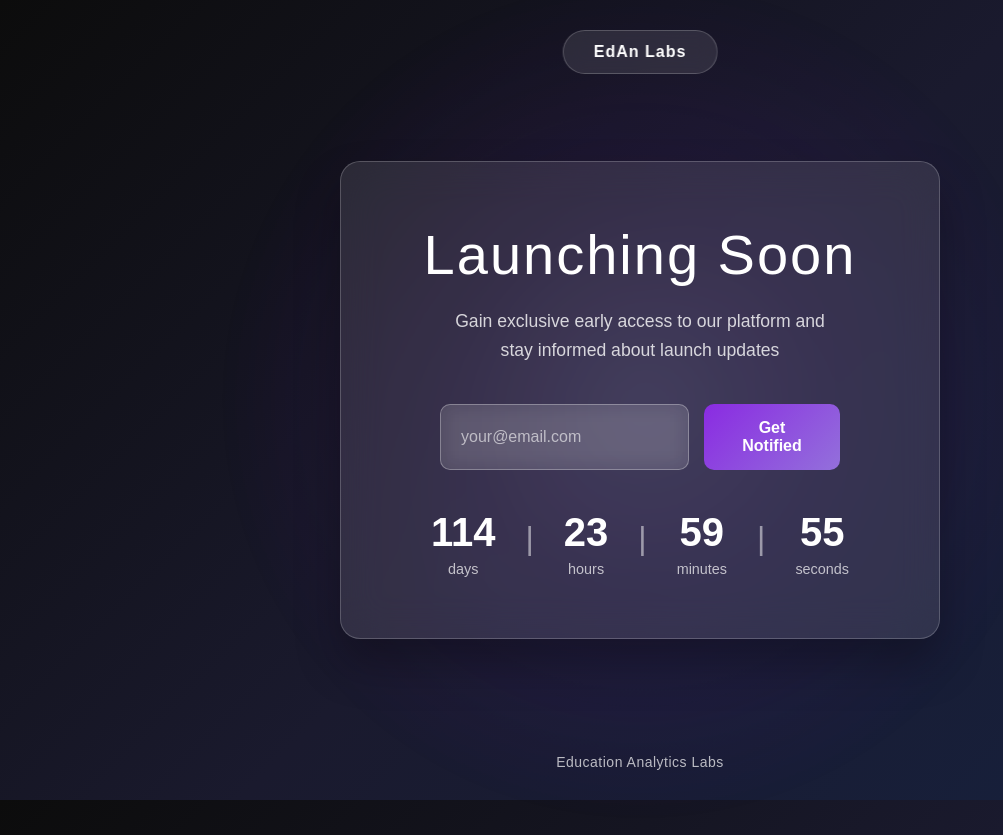
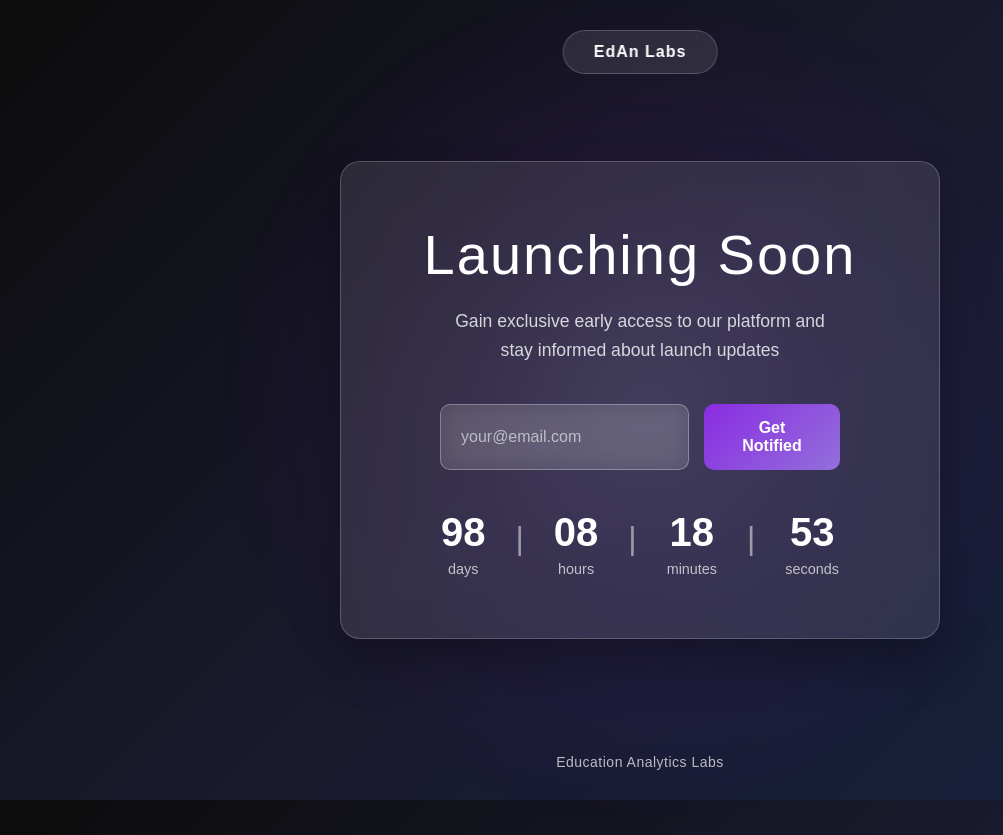
Before and after one commit to duduolidia-tech/Launching, a plain HTML site: page index.html in a window 1280 px wide. Shown: the whole page, without its empty margins (0-1003 px from the left). Drawn offline with Linux system fonts and the light colour scheme.

Commit message:
Update launch date to 1 January 2026

```diff
--- a/index.html
+++ b/index.html
@@ -323,9 +323,10 @@
     </div>
 
     <script>
-        // Set launch date (115 days from now)
-        const launchDate = new Date();
-        launchDate.setDate(launchDate.getDate() + 115);
+        // Set launch date to 1 Jan 2026
+        const launchDate = new Date(2026, 0, 1);
+        // const launchDate = new Date();
+        // launchDate.setDate(launchDate.getDate() + 115);
 
         // Countdown function
         function updateCountdown() {
```
